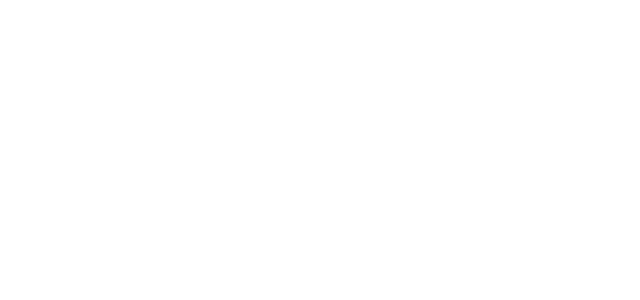
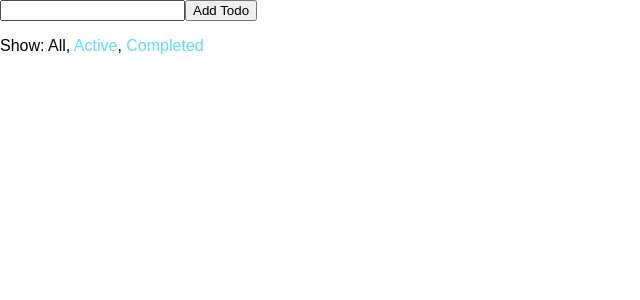
Before and after one commit to xxllxhdj/react-demo, a React (Create React App) app: page /todox in a window 1280 px wide. Shown: the top 300 px of the page, without its empty margins (0-640 px from the left). Built offline with nearby package versions, Linux system fonts and the light colour scheme.

Commit message:
新增：todox

```diff
--- a/src/app.jsx
+++ b/src/app.jsx
@@ -10,6 +10,7 @@
 import Home from './page/home';
 
 const Test = asyncComponent(() => import('./page/test'));
+const Todox = asyncComponent(() => import('./page/todox'));
 
 const store = createStore(rootReducer);
 
@@ -20,6 +21,7 @@
                 <Switch>
                     <Route exact path="/" component={Home} />
                     <Route path="/test" component={Test} />
+                    <Route path="/todox" component={Todox} />
                 </Switch>
             </Provider>
         );
--- /dev/null
+++ b/src/components/link.js
@@ -0,0 +1,28 @@
+import React from 'react';
+import PropTypes from 'prop-types';
+
+const Link = ({ active, children, onClick }) => {
+    if (active) {
+        return <span>{children}</span>;
+    }
+
+    return (
+        <a
+            href=""
+            onClick={e => {
+                e.preventDefault()
+                onClick()
+            }}
+        >
+            {children}
+        </a>
+    );
+}
+
+Link.propTypes = {
+    active: PropTypes.bool.isRequired,
+    children: PropTypes.node.isRequired,
+    onClick: PropTypes.func.isRequired
+}
+
+export default Link
--- /dev/null
+++ b/src/components/todo.js
@@ -0,0 +1,19 @@
+import React from 'react';
+import PropTypes from 'prop-types';
+
+const Todo = ({ onClick, completed, text }) => (
+    <li
+        onClick={onClick}
+        style={ { textDecoration: completed ? 'line-through' : 'none'} }
+    >
+        {text}
+    </li>
+);
+
+Todo.propTypes = {
+    onClick: PropTypes.func.isRequired,
+    completed: PropTypes.bool.isRequired,
+    text: PropTypes.string.isRequired
+};
+
+export default Todo
--- /dev/null
+++ b/src/components/todoList.js
@@ -0,0 +1,24 @@
+import React from 'react';
+import PropTypes from 'prop-types';
+import Todo from './todo';
+
+const TodoList = ({ todos, onTodoClick }) => (
+    <ul>
+        {todos.map(todo => (
+            <Todo key={todo.id} {...todo} onClick={() => onTodoClick(todo.id)} />
+        ))}
+    </ul>
+);
+
+TodoList.propTypes = {
+    todos: PropTypes.arrayOf(
+        PropTypes.shape({
+            id: PropTypes.number.isRequired,
+            completed: PropTypes.bool.isRequired,
+            text: PropTypes.string.isRequired
+        }).isRequired
+    ).isRequired,
+    onTodoClick: PropTypes.func.isRequired
+}
+
+export default TodoList
--- /dev/null
+++ b/src/containers/addTodo.js
@@ -0,0 +1,34 @@
+import React from 'react'
+import { connect } from 'react-redux'
+import { addTodo } from '../actions'
+
+let AddTodo = ({ dispatch }) => {
+    let input
+
+    return (
+        <div>
+            <form
+                onSubmit={e => {
+                    e.preventDefault()
+                    if (!input.value.trim()) {
+                        return;
+                    }
+                    dispatch(addTodo(input.value));
+                    input.value = '';
+                }}
+            >
+                <input
+                    ref={node => {
+                        input = node
+                    }}
+                />
+                <button type="submit">
+                    Add Todo
+                </button>
+            </form>
+        </div>
+    )
+}
+AddTodo = connect()(AddTodo);
+
+export default AddTodo
--- /dev/null
+++ b/src/containers/filterLink.js
@@ -0,0 +1,21 @@
+import { connect } from 'react-redux';
+import { setVisibilityFilter } from '../actions';
+
+import Link from '../components/link';
+
+const mapStateToProps = (state, ownProps) => ({
+    active: ownProps.filter === state.visibilityFilter
+});
+
+const mapDispatchToProps = (dispatch, ownProps) => ({
+    onClick: () => {
+        dispatch(setVisibilityFilter(ownProps.filter));
+    }
+});
+
+const FilterLink = connect(
+    mapStateToProps,
+    mapDispatchToProps
+)(Link);
+
+export default FilterLink
--- /dev/null
+++ b/src/containers/visibleTodoList.js
@@ -0,0 +1,32 @@
+import { connect } from 'react-redux';
+import { toggleTodo } from '../actions';
+import TodoList from '../components/todoList';
+
+const getVisibleTodos = (todos, filter) => {
+    switch (filter) {
+        case 'SHOW_COMPLETED':
+            return todos.filter(t => t.completed);
+        case 'SHOW_ACTIVE':
+            return todos.filter(t => !t.completed);
+        case 'SHOW_ALL':
+        default:
+            return todos;
+    }
+};
+
+const mapStateToProps = state => ({
+    todos: getVisibleTodos(state.todos, state.visibilityFilter)
+});
+
+const mapDispatchToProps = dispatch => ({
+    onTodoClick: id => {
+        dispatch(toggleTodo(id));
+    }
+});
+
+const VisibleTodoList = connect(
+    mapStateToProps,
+    mapDispatchToProps
+)(TodoList);
+
+export default VisibleTodoList
--- a/src/page/home.jsx
+++ b/src/page/home.jsx
@@ -17,9 +17,10 @@
                     To get started, edit <code>src/App.js</code> and save to reload.
                 </p>
                 <h3>Framework</h3>
-                <div>
-                    <Link to="/test">Test</Link>
-                </div>
+                <ul>
+                    <li><Link to="/test">Test</Link></li>
+                    <li><Link to="/todox">Todox</Link></li>
+                </ul>
                 <h3>Essential Links</h3>
                 <ul>
                     <li><a href="http://www.css88.com/react/" rel="noopener noreferrer" target="_blank">Core Docs</a></li>
--- /dev/null
+++ b/src/page/todox.jsx
@@ -0,0 +1,33 @@
+import React, { Component } from 'react';
+
+import AddTodo from '../containers/addTodo';
+import FilterLink from '../containers/filterLink';
+import VisibleTodoList from '../containers/visibleTodoList';
+
+export class Todox extends Component {
+    render() {
+        return (
+            <div>
+                <AddTodo />
+                <VisibleTodoList />
+                <p>
+                    Show:
+                    {' '}
+                    <FilterLink filter="SHOW_ALL">
+                        All
+                    </FilterLink>
+                    {', '}
+                    <FilterLink filter="SHOW_ACTIVE">
+                        Active
+                    </FilterLink>
+                    {', '}
+                    <FilterLink filter="SHOW_COMPLETED">
+                        Completed
+                    </FilterLink>
+                </p>
+            </div>
+        )
+    }
+};
+
+export default Todox;
```
